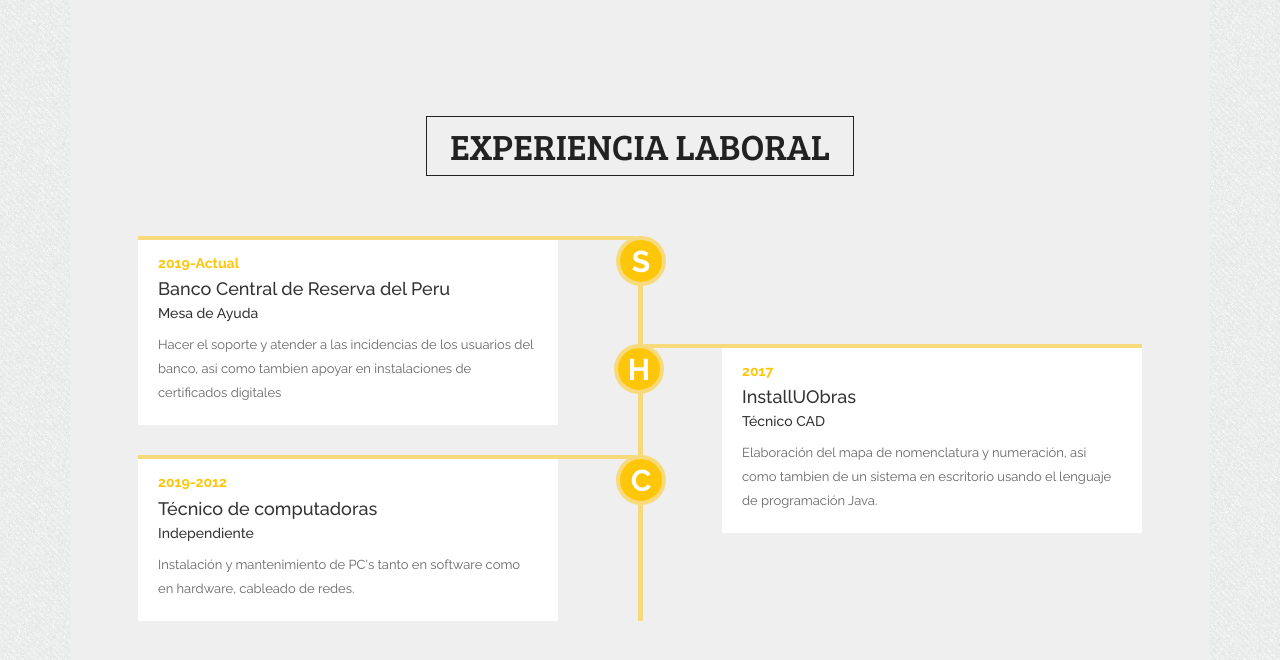
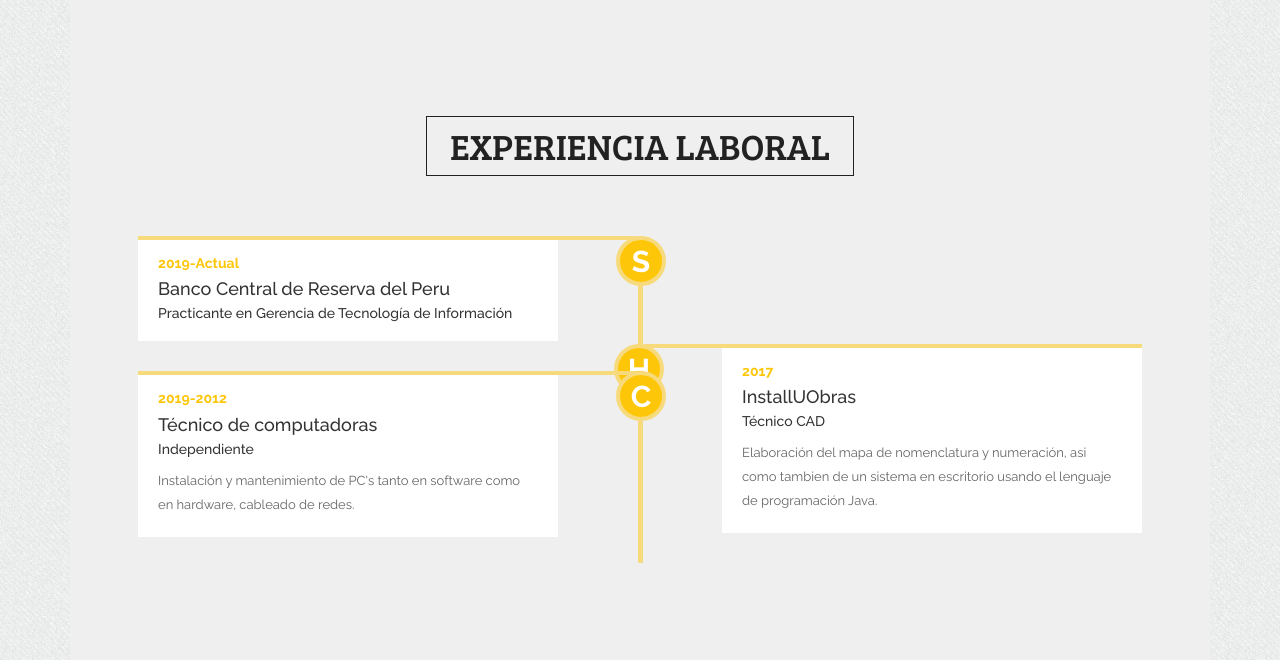
Before and after one commit to enmanuelneri/cv2.github.io, a plain HTML site: page index.html in a window 1280 px wide. Shown: the part 1965-2625 px from the top of the page. Drawn offline with Linux system fonts and the light colour scheme; some packages are replaced by stand-ins of ours.

Commit message:
Update index.html
Se borro la descripcion de experiencia laboral en el BCRP

```diff
--- a/index.html
+++ b/index.html
@@ -258,8 +258,8 @@
                             <div class="education_item wow fadeInUp animated" data-line="S">
                                 <h6>2019-Actual</h6>
                                 <a href="#"><h4>Banco Central de Reserva del Peru</h4></a>
-                                <h5>Mesa de Ayuda</h5>
-                                <p>Hacer el soporte y atender a las incidencias de los usuarios del banco, asi como tambien apoyar en instalaciones de certificados digitales</p>
+                                <h5>Practicante en Gerencia de Tecnología de Información</h5>
+
                             </div>
                             <div class="education_item wow fadeInUp animated" data-line="H">
                                 <h6>2017</h6>
```
